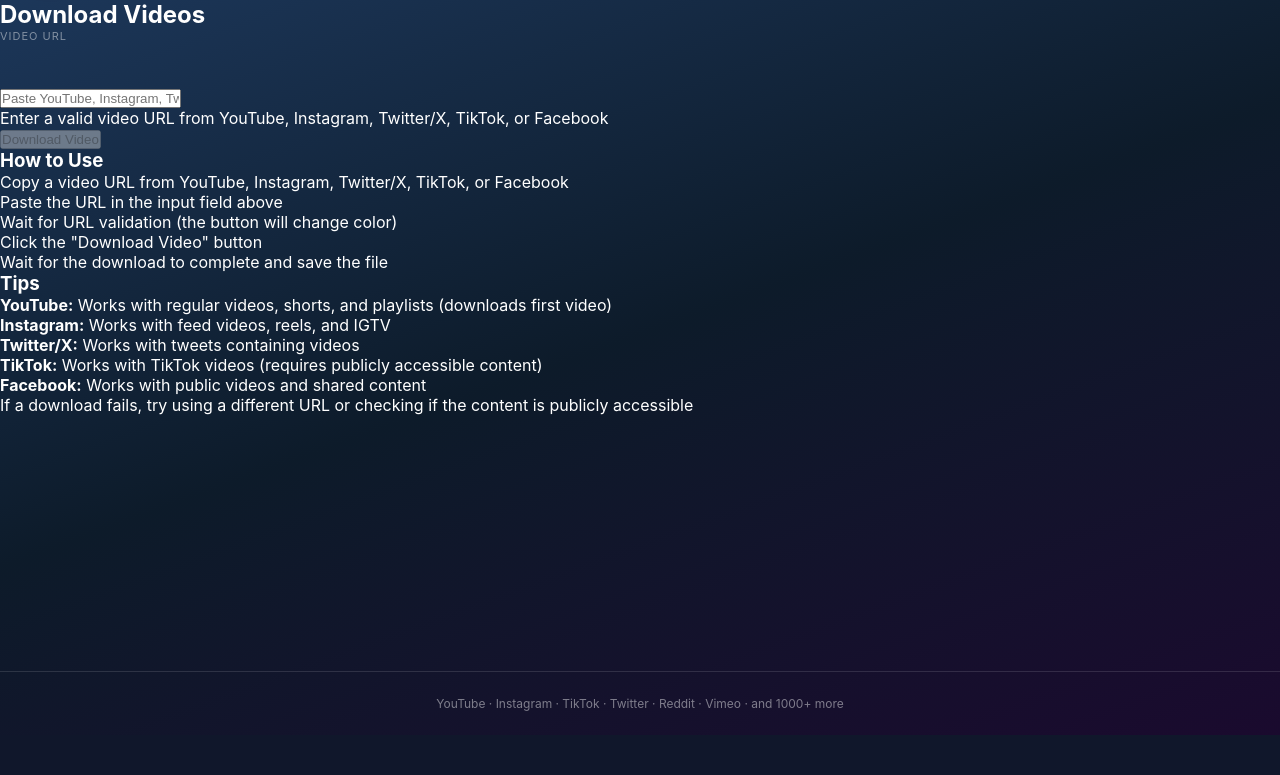
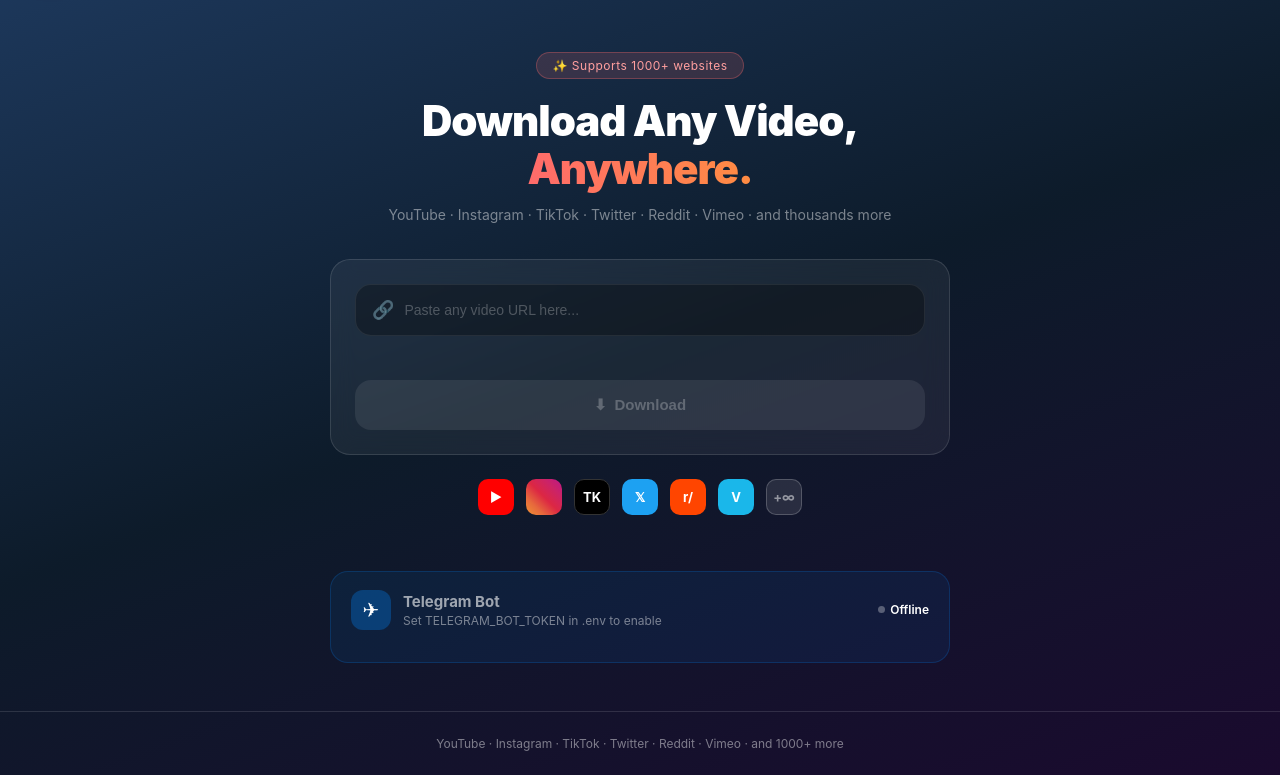
Before and after one commit to agapess/agapesdownloader, a Flask app: page / in a window 1280 px wide. Shown: the part 65-840 px from the top of the page. Before the commit the page ends 800 px from the top, so only its background shows below. Run offline with Flask 3, Linux system fonts and the light colour scheme.

Commit message:
feat: Gradient Hero main page, admin panel and login templates

```diff
--- a/templates/index.html
+++ b/templates/index.html
@@ -1,107 +1,103 @@
-{% extends 'layout.html' %}
+{% extends "layout.html" %}
 
 {% block content %}
-<div class="row justify-content-center">
-    <div class="col-md-8 col-lg-6">
-        <div class="card shadow">
-            <div class="card-header bg-primary text-white">
-                <h2 class="h5 mb-0"><i class="fas fa-download me-2"></i>Download Videos</h2>
+<section class="hero">
+  <div class="hero-badge">✨ Supports 1000+ websites</div>
+  <h1 class="hero-title">
+    Download Any Video,<br>
+    <span class="gradient-text">Anywhere.</span>
+  </h1>
+  <p class="hero-subtitle">
+    YouTube · Instagram · TikTok · Twitter · Reddit · Vimeo · and thousands more
+  </p>
+
+  <!-- Download card -->
+  <div class="glass-card" style="max-width:620px;margin:0 auto;">
+    <form id="download-form" method="POST" action="/download">
+      <!-- URL input -->
+      <div class="url-input-wrap" id="url-wrap">
+        <span class="url-icon">🔗</span>
+        <input
+          id="url-input"
+          name="url"
+          type="url"
+          placeholder="Paste any video URL here..."
+          autocomplete="off"
+          spellcheck="false"
+        >
       </div>
-            <div class="card-body">
-                <form id="download-form" action="{{ url_for('download') }}" method="POST">
-                    <div class="mb-3">
-                        <label for="url" class="form-label fw-bold">Video URL</label>
-                        <div class="input-group">
-                            <span class="input-group-text platform-icon" id="platform-icon">
-                                <i class="fas fa-link"></i>
-                            </span>
-                            <input type="url" class="form-control" id="url" name="url"
-                                   placeholder="Paste YouTube, Instagram, Twitter/X, TikTok, or Facebook video URL" required>
+      <div class="url-feedback" id="url-feedback"></div>
+
+      <!-- Hidden format id -->
+      <input type="hidden" name="format_id" id="selected-format-id" value="">
+
+      <!-- Format picker panel (shown after URL is analysed) -->
+      <div id="format-panel">
+        <div class="video-meta" id="video-meta"></div>
+        <div class="formats-label">Select format &amp; quality</div>
+        <div class="format-list" id="format-list"></div>
+        <div style="margin-top:14px;"></div>
       </div>
-                        <div class="form-text" id="url-feedback">
-                            Enter a valid video URL from YouTube, Instagram, Twitter/X, TikTok, or Facebook
+
+      <!-- Download button -->
+      <button type="submit" class="btn-download" id="download-btn" disabled>
+        <span>⬇</span>
+        <span id="download-btn-text">Download</span>
+      </button>
+    </form>
+  </div>
+
+  <!-- Platform icons -->
+  <div class="platform-icons">
+    <div class="platform-icon" style="background:#ff0000;" title="YouTube">▶</div>
+    <div class="platform-icon" style="background:linear-gradient(45deg,#f09433,#e6683c,#dc2743,#cc2366,#bc1888);" title="Instagram"></div>
+    <div class="platform-icon" style="background:#000;border:1px solid #333;" title="TikTok">TK</div>
+    <div class="platform-icon" style="background:#1da1f2;" title="Twitter">𝕏</div>
+    <div class="platform-icon" style="background:#ff4500;" title="Reddit">r/</div>
+    <div class="platform-icon" style="background:#1ab7ea;" title="Vimeo">V</div>
+    <div class="platform-icon" style="background:rgba(255,255,255,0.1);border:1px solid rgba(255,255,255,0.2);color:rgba(255,255,255,0.5);" title="1000+ more">+∞</div>
+  </div>
+</section>
+
+<!-- Telegram bot card -->
+{% if bot_active %}
+<div class="telegram-card" style="max-width:620px;">
+  <div class="telegram-header">
+    <div class="telegram-icon">✈</div>
+    <div>
+      <div class="telegram-title">Download via Telegram Bot</div>
+      <div class="telegram-sub">Prefer Telegram? Send links directly to the bot</div>
+    </div>
+    <div class="telegram-status active">
+      <span class="dot"></span> Active
     </div>
   </div>
-
-                    <div class="d-grid">
-                        <button type="submit" class="btn btn-secondary" id="download-btn" disabled>
-                            <i class="fas fa-download me-2"></i>Download Video
-                        </button>
-                    </div>
-                </form>
+  <a class="btn-telegram" href="https://t.me/{{ bot_username }}" target="_blank" rel="noopener">
+    <span>✈</span>
+    <span>Open @{{ bot_username }} on Telegram</span>
+  </a>
+  <div class="warning-banner">
+    <span style="font-size:16px;flex-shrink:0;">⚠️</span>
+    <div>
+      <strong>50 MB Limit</strong>
+      <span> — Telegram bots can only send files up to 50 MB. For larger videos, use the web downloader above.</span>
     </div>
   </div>
-
-        <div class="card mt-4 shadow">
-            <div class="card-header bg-secondary">
-                <h3 class="h5 mb-0"><i class="fas fa-info-circle me-2"></i>How to Use</h3>
 </div>
-            <div class="card-body">
-                <ol class="mb-0">
-                    <li class="mb-2">Copy a video URL from YouTube, Instagram, Twitter/X, TikTok, or Facebook</li>
-                    <li class="mb-2">Paste the URL in the input field above</li>
-                    <li class="mb-2">Wait for URL validation (the button will change color)</li>
-                    <li class="mb-2">Click the "Download Video" button</li>
-                    <li>Wait for the download to complete and save the file</li>
-                </ol>
+{% else %}
+<div class="telegram-card" style="max-width:620px;">
+  <div class="telegram-header">
+    <div class="telegram-icon" style="background:rgba(0,136,255,0.3);">✈</div>
+    <div>
+      <div class="telegram-title" style="opacity:0.6;">Telegram Bot</div>
+      <div class="telegram-sub">Set TELEGRAM_BOT_TOKEN in .env to enable</div>
     </div>
-        </div>
-
-        <div class="card mt-4 shadow">
-            <div class="card-header bg-info">
-                <h3 class="h5 mb-0 text-white"><i class="fas fa-lightbulb me-2"></i>Tips</h3>
-            </div>
-            <div class="card-body">
-                <ul class="mb-0">
-                    <li class="mb-2"><strong>YouTube:</strong> Works with regular videos, shorts, and playlists (downloads first video)</li>
-                    <li class="mb-2"><strong>Instagram:</strong> Works with feed videos, reels, and IGTV</li>
-                    <li class="mb-2"><strong>Twitter/X:</strong> Works with tweets containing videos</li>
-                    <li class="mb-2"><strong>TikTok:</strong> Works with TikTok videos (requires publicly accessible content)</li>
-                    <li class="mb-2"><strong>Facebook:</strong> Works with public videos and shared content</li>
-                    <li>If a download fails, try using a different URL or checking if the content is publicly accessible</li>
-                </ul>
-            </div>
-        </div>
-
-        {% if bot_active %}
-        <div class="card mt-4 shadow">
-            <div class="card-header bg-primary">
-                <h3 class="h5 mb-0 text-white"><i class="fab fa-telegram me-2"></i>Telegram Bot</h3>
-            </div>
-            <div class="card-body">
-                <p>You can also use our Telegram bot to download videos directly in your Telegram app!</p>
-                <div class="alert alert-info">
-                    <p class="mb-1"><strong>How to use the Telegram bot:</strong></p>
-                    <ol class="mb-0">
-                        <li>Search for <span class="fw-bold">@{{ bot_username }}</span> on Telegram</li>
-                        <li>Start a chat with the bot by clicking <strong>Start</strong></li>
-                        <li>Send a YouTube, Instagram, Twitter/X, TikTok, or Facebook video URL to the bot</li>
-                        <li>The bot will download and send the video back to you</li>
-                    </ol>
+    <div class="telegram-status inactive">
+      <span class="dot" style="background:rgba(255,255,255,0.3);"></span> Offline
     </div>
   </div>
 </div>
 {% endif %}
 
-        <div class="mt-4" id="download-progress" style="display: none;">
-            <div class="card shadow">
-                <div class="card-header bg-info">
-                    <h3 class="h5 mb-0 text-white"><i class="fas fa-spinner fa-spin me-2"></i>Download Progress</h3>
-                </div>
-                <div class="card-body">
-                    <div class="progress mb-3">
-                        <div class="progress-bar progress-bar-striped progress-bar-animated"
-                             role="progressbar" style="width: 100%"></div>
-                    </div>
-                    <p class="text-center mb-0" id="progress-text">
-                        Please wait while we process your video...
-                    </p>
-                    <p class="text-center text-muted small mt-2">
-                        This may take a few moments depending on the video size and platform.
-                    </p>
-                </div>
-            </div>
-        </div>
-    </div>
-</div>
+<div style="height:48px;"></div>
 {% endblock %}
```
Also changed, not shown: templates/admin.html (+87 -1 lines), templates/admin_login.html (+29 -1 lines). Lines whose indentation alone changed are shown as unchanged.
